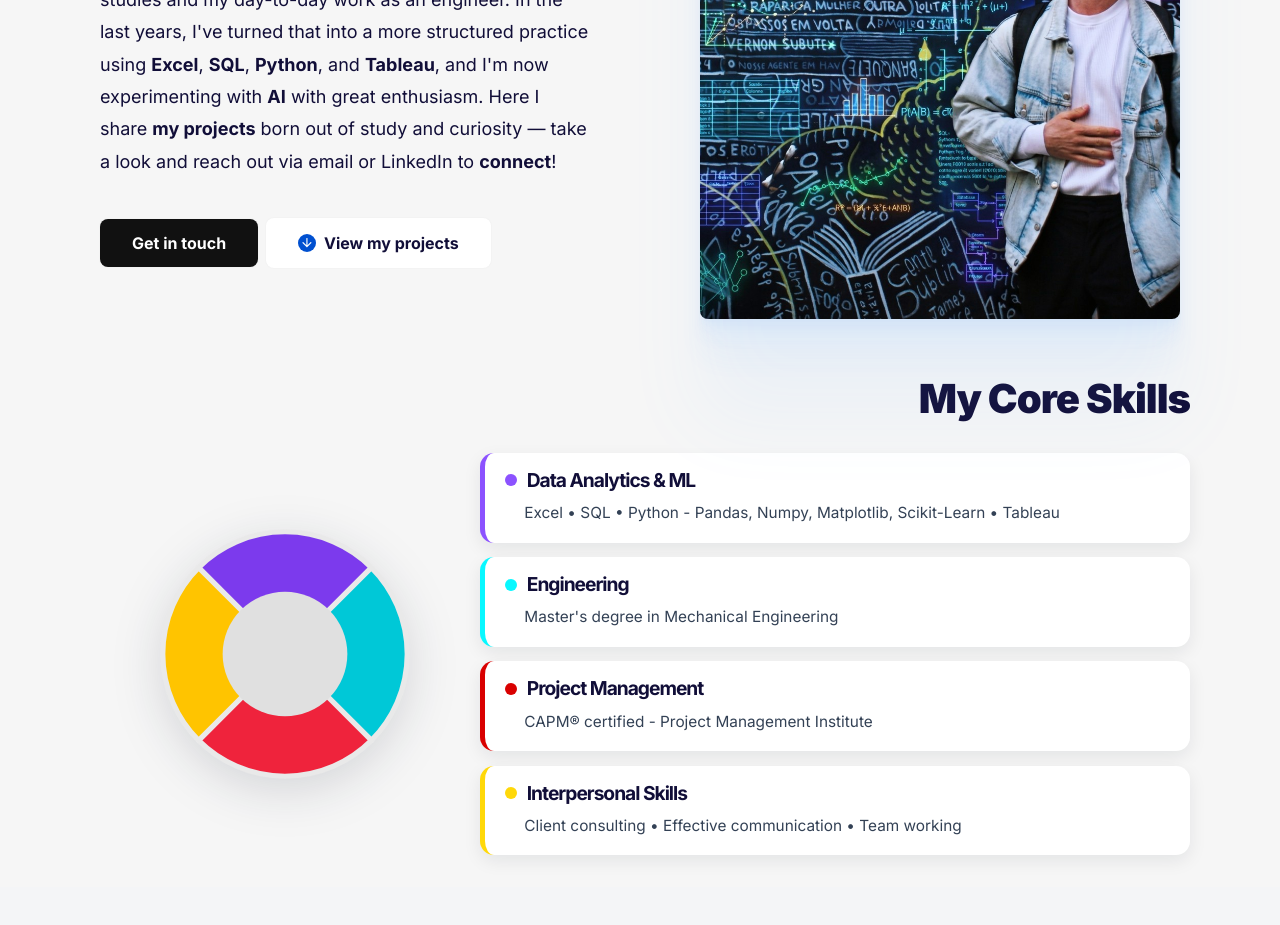
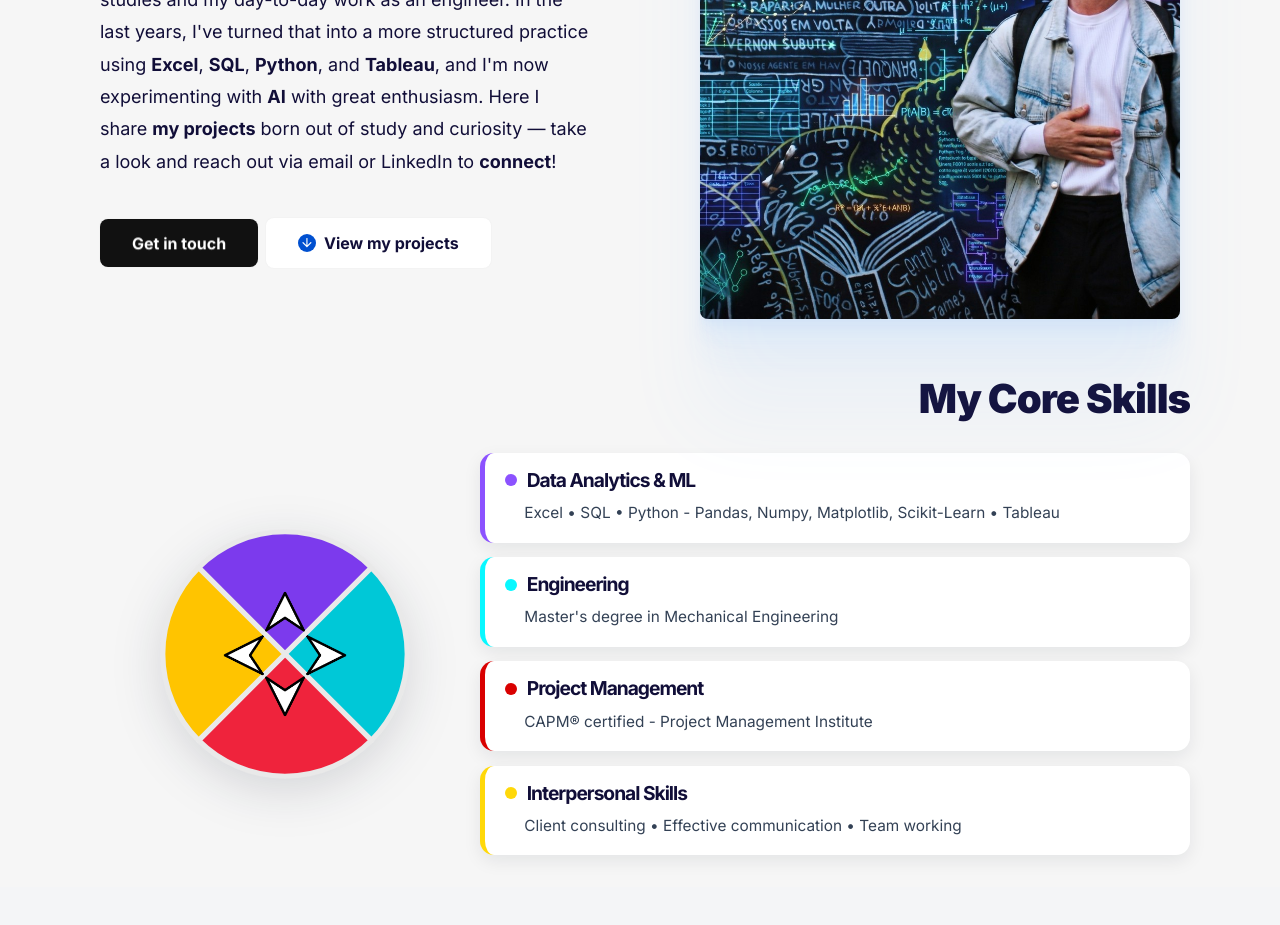
Before and after one commit to gcasarin/gcasarin.github.io, a Jekyll site: the page built from index.html, in a window 1280 px wide. Shown: the part 404-1329 px from the top of the page. Built offline with Jekyll 4.4.1, drawn with Linux system fonts in a browser that asks for light colours; the list of posts is cut into pages by our own code.

Commit message:
Modify donut image and hole styles in skills section
Added a clipping path for the donut image and made the donut hole transparent.

```diff
--- a/_includes/section-skills.html
+++ b/_includes/section-skills.html
@@ -47,8 +47,21 @@
               />
             </g>
 
-            <!-- Singolo cerchio centrale -->
+            <clipPath id="donutImageClip">
+              <circle cx="110" cy="110" r="49" />
+            </clipPath>
+
             <circle class="donut-hole" cx="110" cy="110" r="49" />
+
+            <image
+              href="{{ '/images/arrows.png' | relative_url }}"
+              x="61"
+              y="61"
+              width="98"
+              height="98"
+              preserveAspectRatio="xMidYMid meet"
+              clip-path="url(#donutImageClip)"
+            />
           </svg>
         </div>
       </div>
@@ -166,10 +179,14 @@
     transform: scale(1.10);
   }
 
-  .skills-section .donut-hole {
-    fill: var(--bs-body-bg, #e0e0e0);
-    pointer-events: none;
-  }
+ .skills-section .donut-hole {
+  fill: transparent;
+  pointer-events: none;
+}
+
+.skills-section .skills-pie image {
+  pointer-events: none;
+}
 
   .skills-section .pie-pillars {
     display: flex;
```
